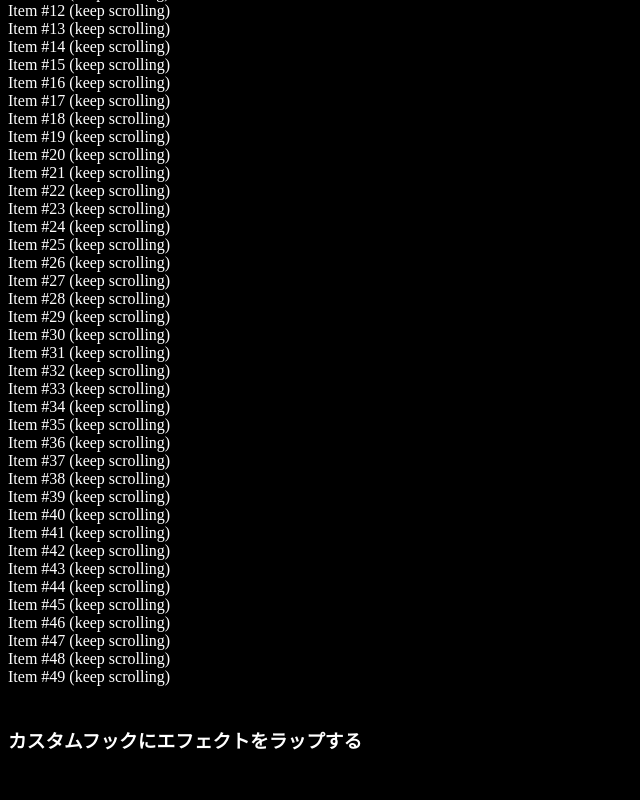
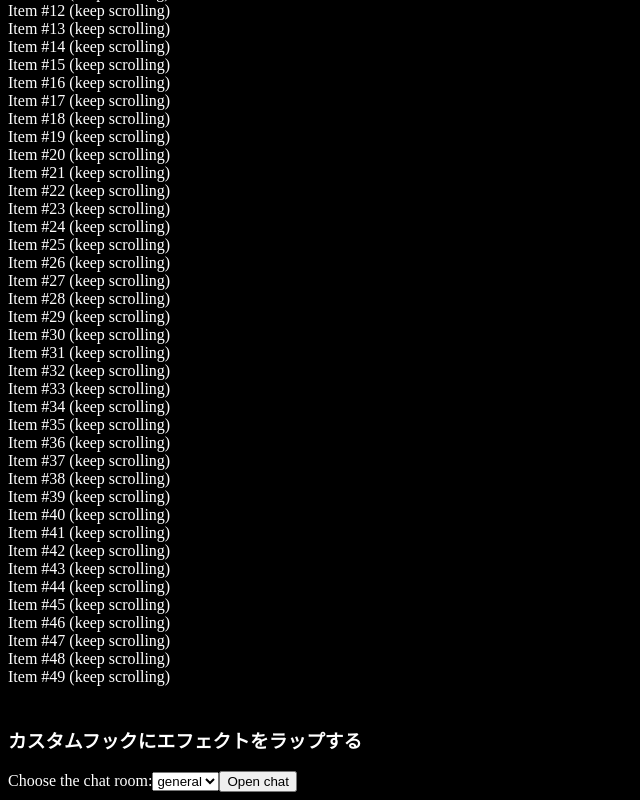
Before and after one commit to YukoKano/playground, a Next.js app: page /react/useeffectcheck in a window 1280 px wide. Shown: the part 1584-2384 px from the top of the page, without its empty margins (0-640 px from the left). Before the commit the page ends 2355 px from the top, so only its background shows below. Built offline with nearby package versions, Linux system fonts and the light colour scheme.

Commit message:
useChatRoomのカスタムフックを作成して使う

```diff
--- /dev/null
+++ b/src/app/_components/UseEffectItem/ChatroomWithCustomHook.jsx
@@ -0,0 +1,47 @@
+"use client";
+
+import { useState } from "react";
+import { useChatRoom } from "./customhooks/useChatroom";
+
+const ChatRoom = ({ roomId }) => {
+  const [serverUrl, setServerUrl] = useState("https://localhost:1234");
+
+  useChatRoom({ roomId: roomId, serverUrl: serverUrl });
+
+  return (
+    <>
+      <label>
+        Server URL : {""}
+        {/* {""}ってなんだ */}
+        <input
+          value={serverUrl}
+          onChange={(e) => setServerUrl(e.target.value)}
+        />
+      </label>
+      <h1>Welcome to the {roomId} room!</h1>
+    </>
+  );
+};
+
+export const ChatroomWithCustomHook = () => {
+  const [roomId, setRoomId] = useState("general");
+  const [show, setShow] = useState(false);
+
+  return (
+    <>
+      <label>
+        Choose the chat room:
+        <select value={roomId} onChange={(e) => setRoomId(e.target.value)}>
+          <option value="general">general</option>
+          <option value="travel">travel</option>
+          <option value="music">music</option>
+        </select>
+      </label>
+      <button onClick={() => setShow(!show)}>
+        {show ? "Close chat" : "Open chat"}
+      </button>
+      {show && <hr />}
+      {show && <ChatRoom roomId={roomId} />}
+    </>
+  );
+};
--- /dev/null
+++ b/src/app/_components/UseEffectItem/customhooks/useChatroom.jsx
@@ -0,0 +1,26 @@
+"use client";
+
+import { useEffect } from "react";
+
+const createConnection = (serverUrl, roomId) => {
+  return {
+    connect() {
+      console.log(
+        '✅ Connecting to "' + roomId + '" room at ' + serverUrl + "..."
+      );
+    },
+    disconnect() {
+      console.log('❌ Disconnected from "' + roomId + '" room at ' + serverUrl);
+    },
+  };
+};
+
+export const useChatRoom = ({ serverUrl, roomId }) => {
+  useEffect(() => {
+    const connection = createConnection(serverUrl, roomId);
+    connection.connect();
+    return () => {
+      connection.disconnect();
+    };
+  }, [roomId, serverUrl]);
+};
--- a/src/app/_components/UseEffectItem/index.jsx
+++ b/src/app/_components/UseEffectItem/index.jsx
@@ -3,3 +3,4 @@ export * from "./BrowserDom";
 export * from "./FadeInAnimationComp";
 export * from "./ModalDialog";
 export * from "./VisiblityTracking";
+export * from "./ChatroomWithCustomHook";
--- a/src/app/react/useeffectcheck/page.jsx
+++ b/src/app/react/useeffectcheck/page.jsx
@@ -1,6 +1,7 @@
 import {
   BrowserDom,
   ChatRoomConnection,
+  ChatroomWithCustomHook,
   FadeInAnimationComp,
   ModalDialog,
   VisiblityTracking,
@@ -27,6 +28,7 @@ export default function useeffectcheck() {
       <VisiblityTracking />
       <div style={{ marginTop: "40px" }} />
       <h3>カスタムフックにエフェクトをラップする</h3>
+      <ChatroomWithCustomHook />
     </>
   );
 }
```
